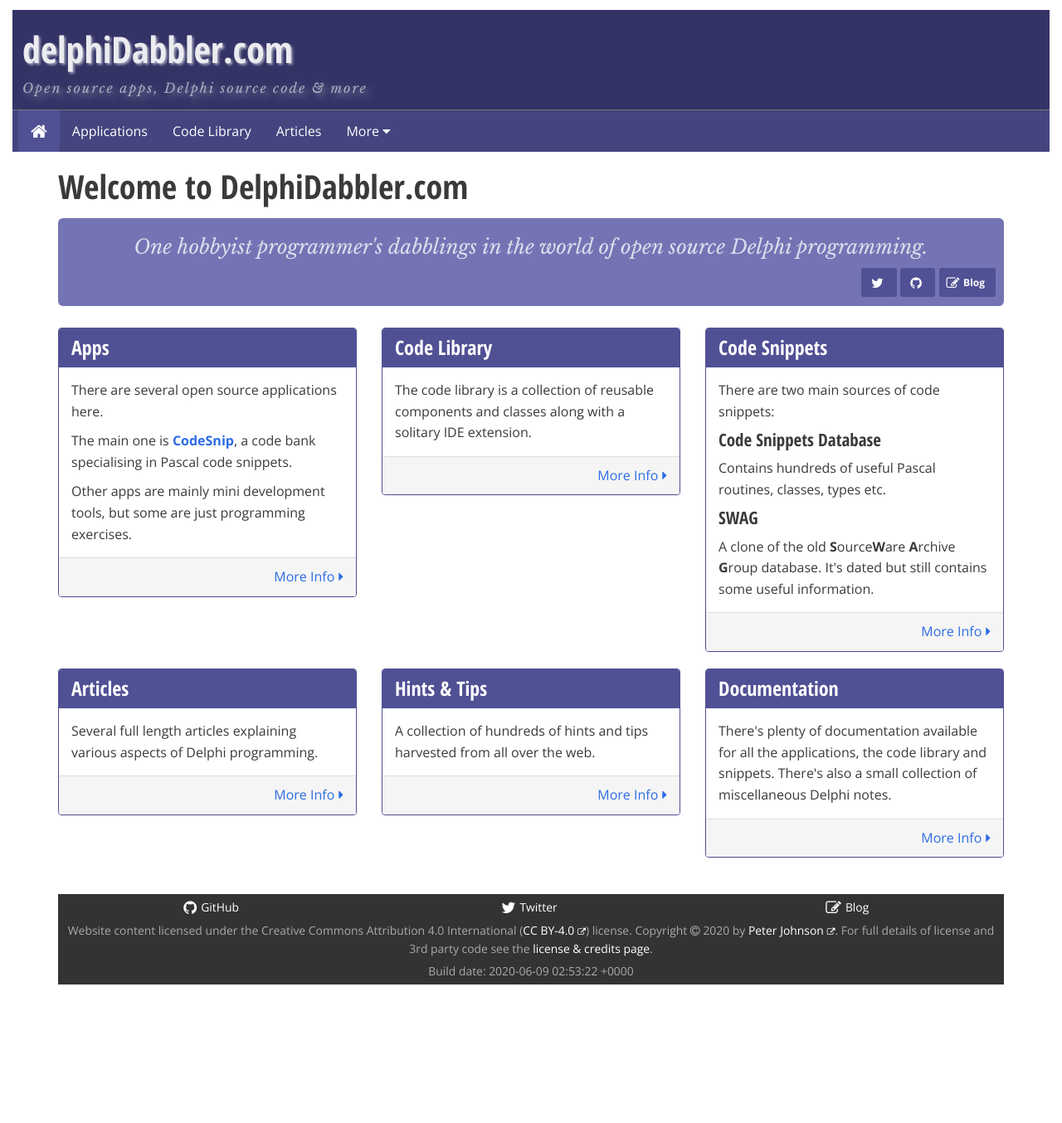
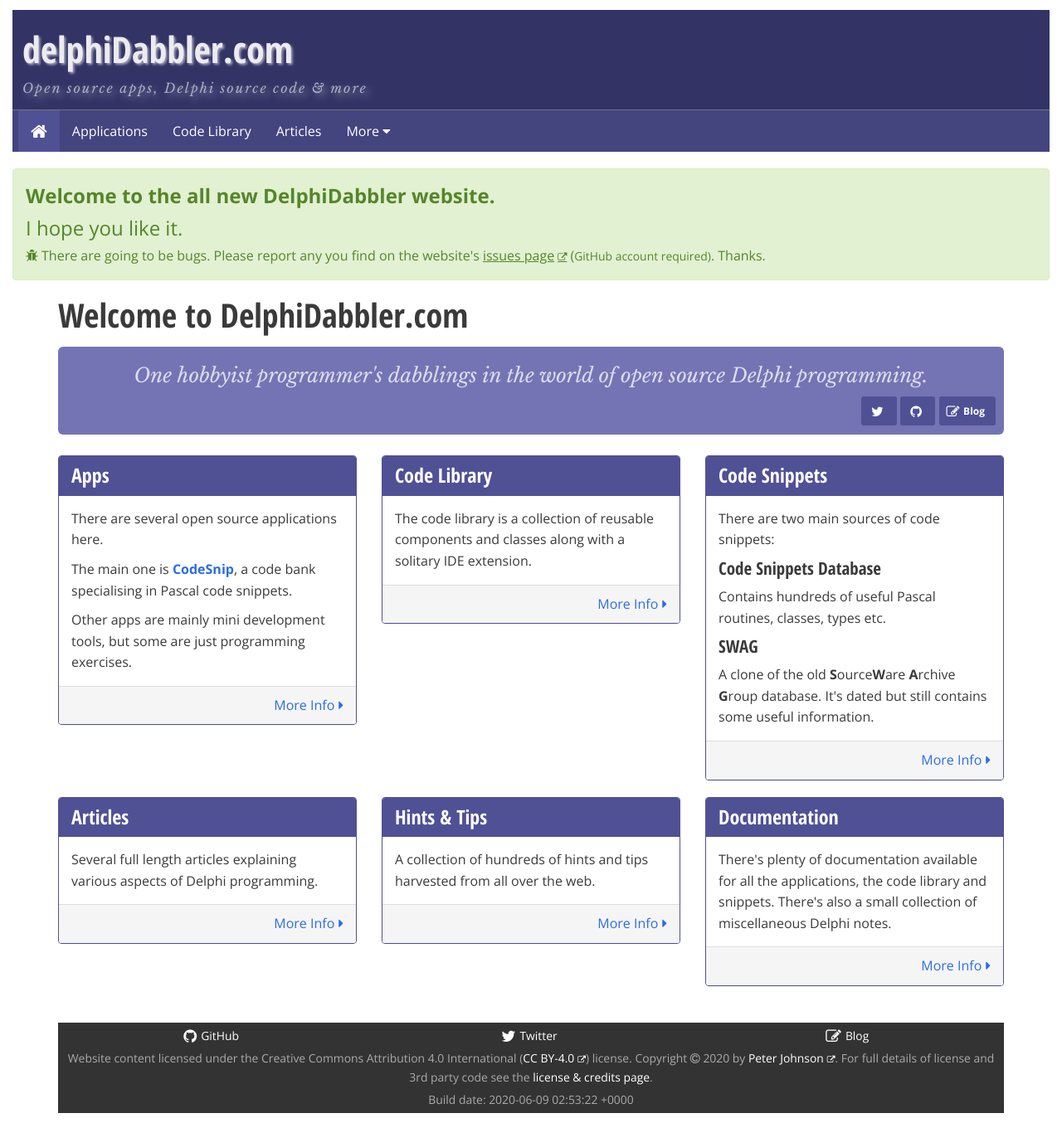
Before and after one commit to delphidabbler/delphidabbler.github.io, a Jekyll site: the page built from index.html, in a window 1280 px wide. Shown: the whole page at 83% size. Built offline with Jekyll 4.4.1, drawn with Linux system fonts in a browser that asks for light colours; nearby versions of some CDN libraries; before the commit the page ends 1199 px from its top, so only the background shows below that.

Commit message:
Update flash include to display "new site" flash message

```diff
--- a/_includes/flash.html
+++ b/_includes/flash.html
@@ -1 +1,7 @@
-<!-- No flash -->
+<!-- BEGIN flash insert -->
+<div class="alert alert-success">
+  <p class="lead strong">Welcome to the all new DelphiDabbler website.</p>
+  <p class="lead"> I hope you like it.</p>
+  <p><span class="fa fa-bug" aria-hidden="true"></span> There are going to be bugs. Please report any you find on the website's <a href="https://github.com/delphidabbler/delphidabbler.github.io/issues">issues page</a> (<small>GitHub account required)</small>. Thanks.</p>
+</div>
+<!-- END flash insert -->
```
